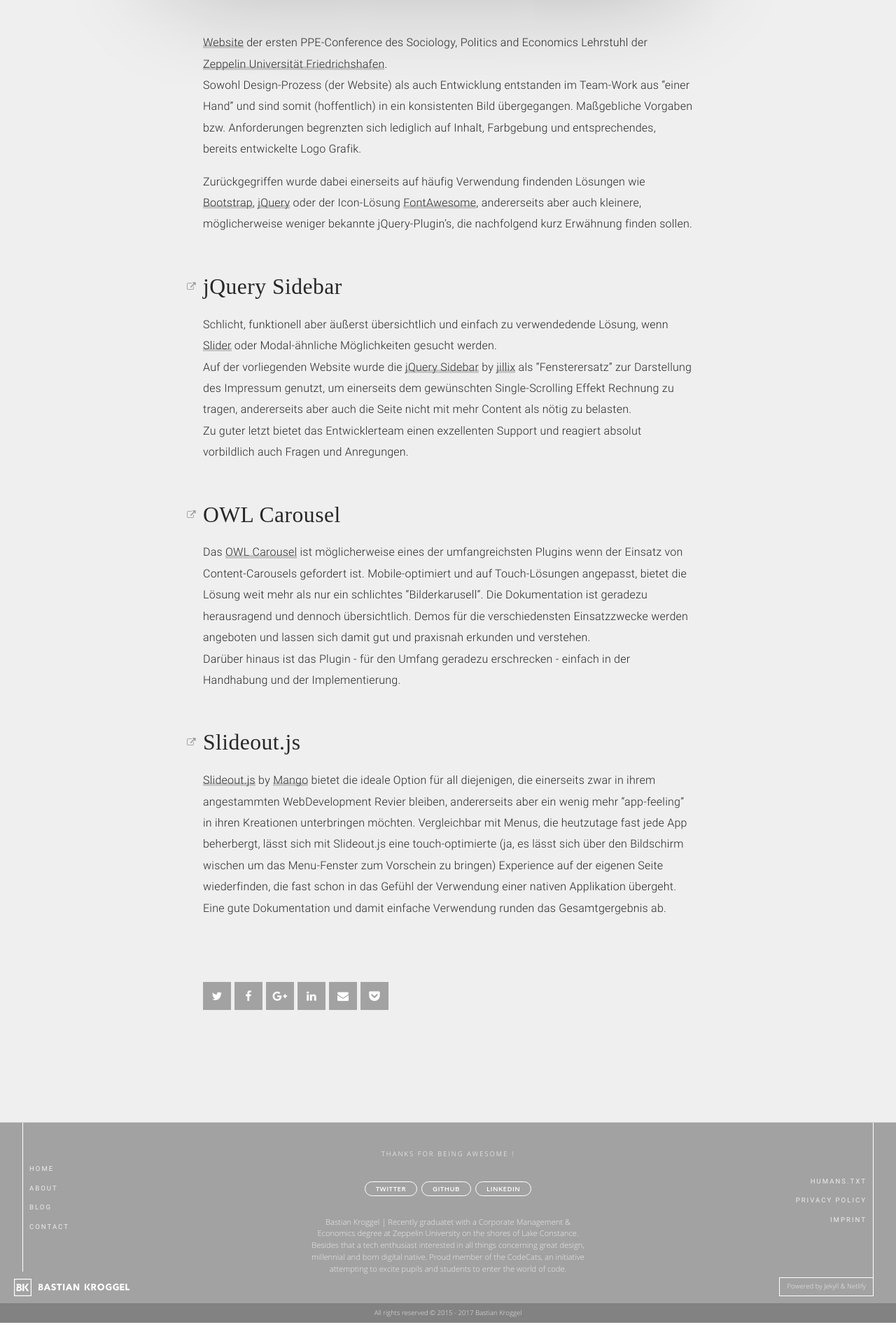
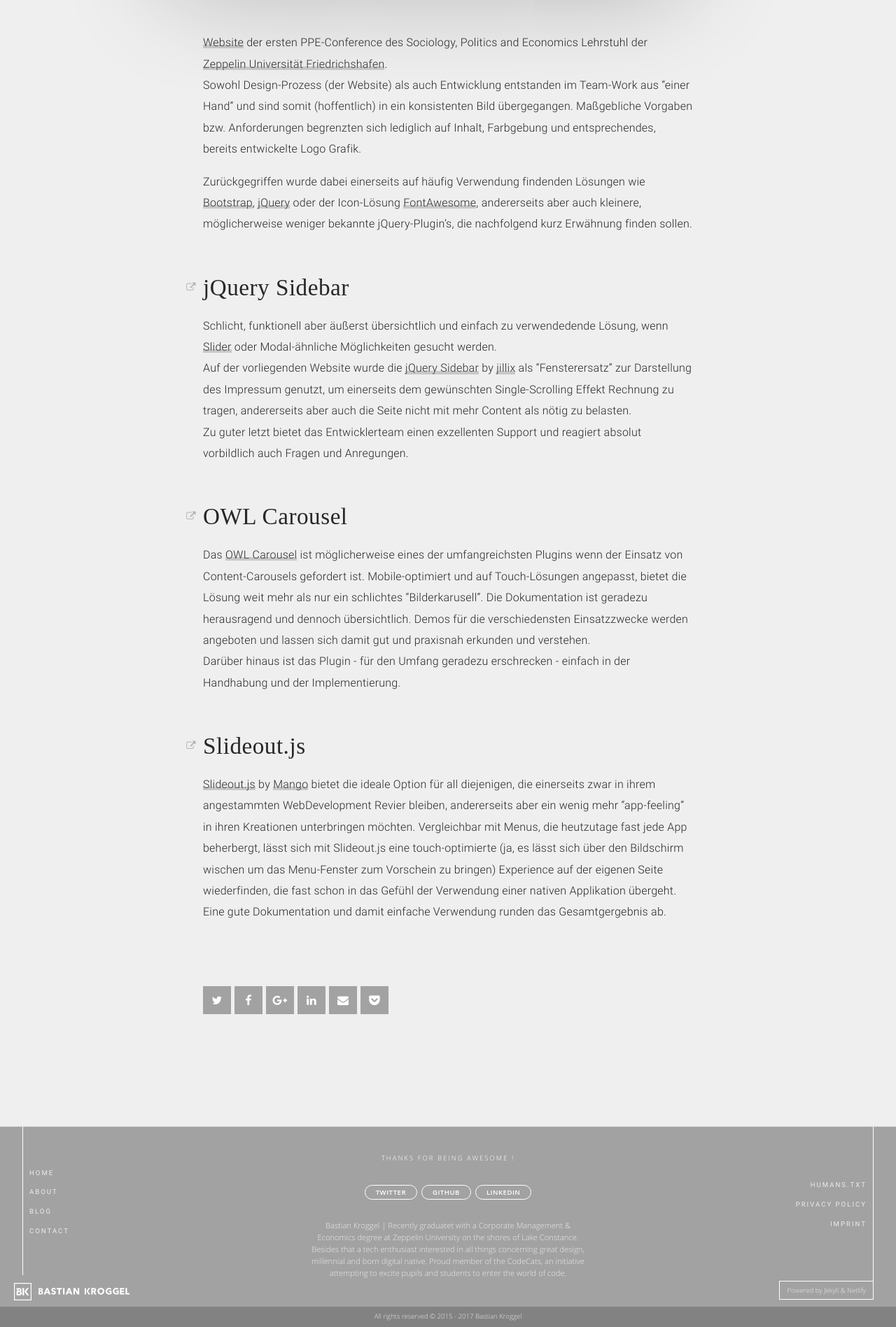
Before and after one commit to bkroggel/luzid, a Jekyll site: the page built from _posts/2015-12-23-ppe-conference.md, in a window 1280 px wide. Shown: the part 1148-3044 px from the top of the page at 70% size. Built offline with Jekyll 4.4.1, drawn with Linux system fonts in a browser that asks for light colours; nearby versions of some CDN libraries; some web fonts are replaced.

Commit message:
additional styles for heading

```diff
--- a/_sass/blog/_blog-font.scss
+++ b/_sass/blog/_blog-font.scss
@@ -128,7 +128,7 @@
         font-size: 0.4em;
         vertical-align: middle;
         margin-right: 10px;
-        opacity: 0.4;
+        opacity: 0.3;
         position: absolute;
         right: 100%;
       };
@@ -250,7 +250,7 @@ pre {
     font-size: 1.975rem;
   };
   @include media-query($medium){
-    font-size: 2.575rem;
+    font-size: 2.775rem;
   };
 }
 
@@ -275,7 +275,7 @@ pre {
 .bk-blog-style h2>a {
   font-size: 1.55rem;
   @include media-query($small){
-    font-size: 1.975rem;
+    font-size: 2.075rem;
   };
 }
 
@@ -290,7 +290,7 @@ pre {
   h5 {
     width: 90%;
     @include media-query($medium){
-      width: 80%;
+      width: 90%;
     };
   }
   h2,
```
